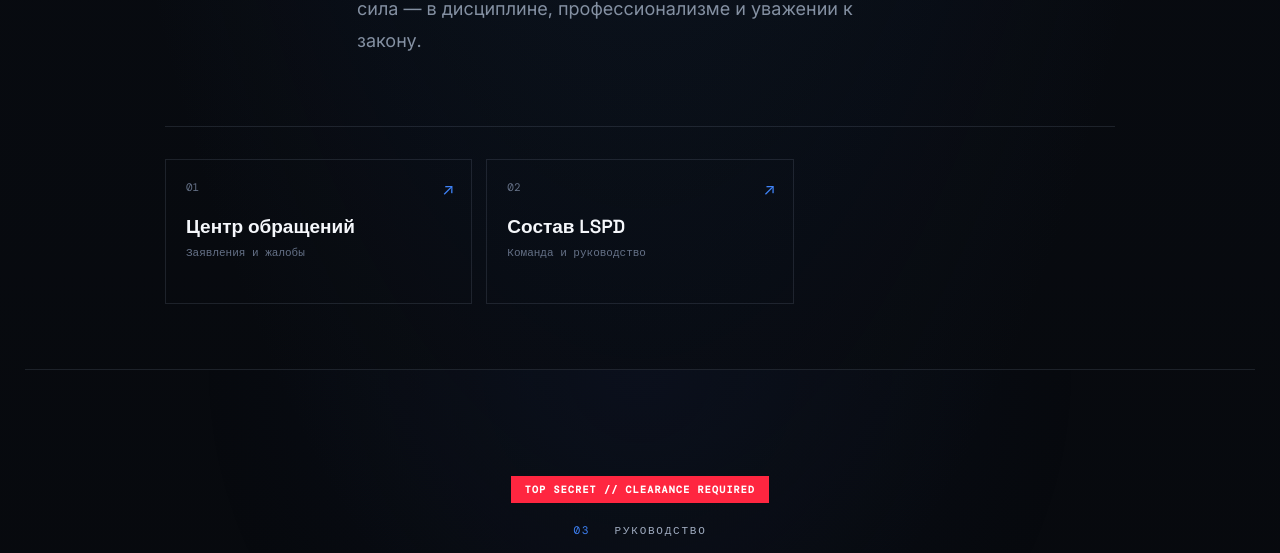
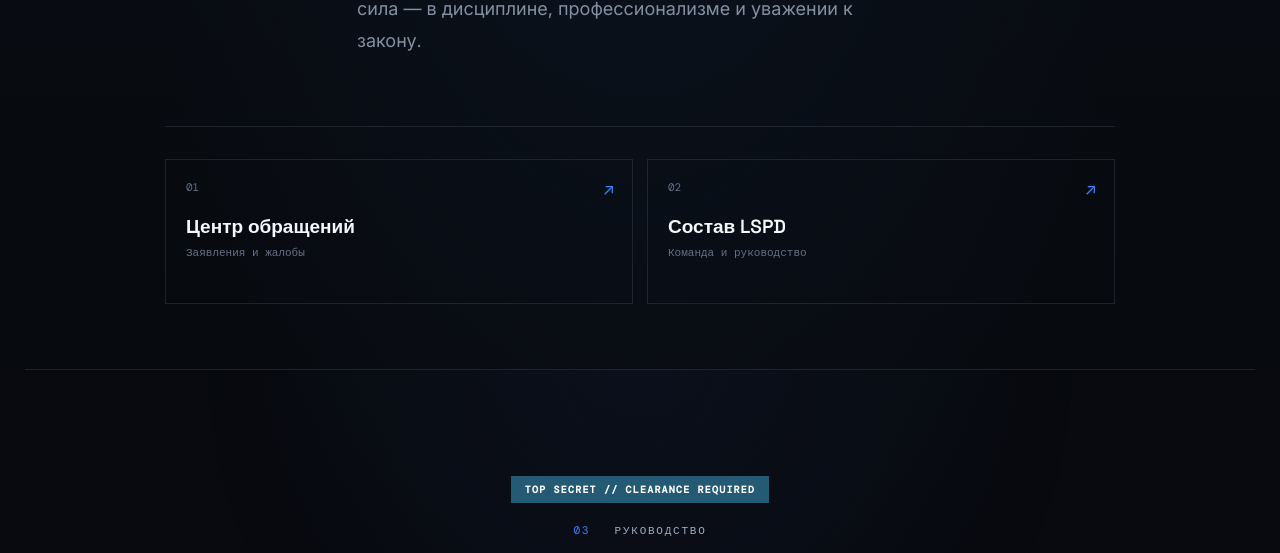
Before and after one commit to kofflay/majestic-web, a Next.js app: page /start in a window 1280 px wide. Shown: the part 898-1451 px from the top of the page. Built offline with nearby package versions, Linux system fonts and the light colour scheme; no server answers.

Commit message:
Обновить стартовую сетку и цвет TOP SECRET

```diff
--- a/styles/globals.css
+++ b/styles/globals.css
@@ -29,10 +29,10 @@ button { color: inherit; }
 .landing-orbit { position: absolute; right: 9%; bottom: 35px; display: grid; place-items: center; width: 145px; height: 145px; border: 1px solid rgba(63,131,248,.18); border-radius: 50%; color: var(--blue); } .landing-orbit::before, .landing-orbit::after { content: ''; position: absolute; border: 1px solid rgba(63,131,248,.12); border-radius: 50%; } .landing-orbit::before { inset: -17px; } .landing-orbit::after { inset: 17px; } .landing-orbit strong { font: 28px 'Space Grotesk', sans-serif; } .landing-orbit small { margin-top: -42px; color: #60708a; font: 7px 'DM Mono', monospace; letter-spacing: .16em; }
 .landing-meta { position: absolute; bottom: 15px; color: #566174; font: 8px 'DM Mono', monospace; letter-spacing: .14em; } .landing-meta--left { left: 18px; } .landing-meta--center { left: 50%; transform: translateX(-50%); } .landing-meta--right { right: 18px; }
 .landing-mission { width: min(760px, calc(100% - 40px)); margin: 0 auto; padding: 62px 0; display: grid; grid-template-columns: 140px 1fr 100px; gap: 28px; border-bottom: 1px solid var(--line); } .landing-section-label { color: #a0acc0; font: 9px 'DM Mono', monospace; letter-spacing: .16em; padding-top: 8px; } .landing-section-label span { color: var(--blue); margin-right: 16px; } .landing-mission h2 { margin: 0 0 20px; font: 400 40px/1.08 'Space Grotesk', sans-serif; letter-spacing: -.05em; } .landing-mission h2 em { color: var(--blue); font-style: normal; } .landing-mission p { max-width: 500px; color: #8490a2; font-size: 14px; line-height: 1.75; } .landing-text-link { display: inline-block; margin-top: 25px; } .landing-quote { color: #263146; font: 100px Georgia, serif; line-height: .7; }
-.landing-cards { width: min(760px, calc(100% - 40px)); margin: 0 auto; padding: 28px 0 58px; display: grid; grid-template-columns: repeat(3, 1fr); gap: 12px; } .landing-cards a { position: relative; min-height: 125px; padding: 18px; border: 1px solid var(--line); color: var(--text); text-decoration: none; transition: .2s ease; } .landing-cards a:hover { border-color: rgba(63,131,248,.6); background: rgba(63,131,248,.06); transform: translateY(-3px); } .landing-cards span, .landing-cards small { display: block; color: #657187; font: 9px 'DM Mono', monospace; } .landing-cards strong { display: block; margin: 18px 0 6px; font: 600 15px 'Space Grotesk', sans-serif; } .landing-cards b { position: absolute; top: 17px; right: 17px; color: var(--blue); font-weight: 400; }
+.landing-cards { width: min(760px, calc(100% - 40px)); margin: 0 auto; padding: 28px 0 58px; display: grid; grid-template-columns: repeat(2, minmax(0, 1fr)); gap: 12px; } .landing-cards a { position: relative; min-height: 125px; padding: 18px; border: 1px solid var(--line); color: var(--text); text-decoration: none; transition: .2s ease; } .landing-cards a:hover { border-color: rgba(63,131,248,.6); background: rgba(63,131,248,.06); transform: translateY(-3px); } .landing-cards span, .landing-cards small { display: block; color: #657187; font: 9px 'DM Mono', monospace; } .landing-cards strong { display: block; margin: 18px 0 6px; font: 600 15px 'Space Grotesk', sans-serif; } .landing-cards b { position: absolute; top: 17px; right: 17px; color: var(--blue); font-weight: 400; }
 .landing-footer { width: min(1180px, calc(100% - 40px)); margin: 0 auto; padding: 17px 0 22px; display: flex; align-items: center; justify-content: space-between; gap: 16px; color: #566174; font: 8px 'DM Mono', monospace; letter-spacing: .13em; } .landing-footer__credit { color: #657187; white-space: nowrap; } .landing-footer__credit strong { color: #a0acc0; font-weight: 500; } .landing-footer__author { display: inline-flex; align-items: center; gap: 7px; color: #566174; white-space: nowrap; } .landing-footer__author strong { color: #a0acc0; font-weight: 500; } .landing-footer__discord { color: #68758a; letter-spacing: .08em; } .landing-loading { min-height: 100vh; display: grid; place-content: center; color: var(--muted); background: var(--bg); font: 12px 'DM Mono', monospace; letter-spacing: .12em; }
 .landing-command { width: min(1180px, calc(100% - 40px)); margin: 0 auto; padding: 96px 0 110px; border-top: 1px solid var(--line); text-align: center; background: radial-gradient(circle at 50% 0%, rgba(19, 31, 62, .2), transparent 58%); }
-.landing-command__eyebrow { display: inline-block; margin-bottom: 20px; padding: 7px 14px; color: #fff; background: #ff2640; font: 700 10px 'DM Mono', monospace; letter-spacing: .12em; }
+.landing-command__eyebrow { display: inline-block; margin-bottom: 20px; padding: 7px 14px; color: #fff; background: #245a73; font: 700 10px 'DM Mono', monospace; letter-spacing: .12em; }
 .landing-command .landing-section-label { padding-top: 0; margin-bottom: 16px; }
 .landing-command h2 { margin: 0; color: var(--text); font: 500 42px/1.1 'Space Grotesk', sans-serif; letter-spacing: -.05em; }
 .landing-command > p { margin: 12px 0 36px; color: #8490a2; font-size: 14px; }
@@ -1082,10 +1082,6 @@ select option { background: #0b0f16 !important; color: var(--text) !important; }
   background:linear-gradient(135deg,#5795f5,#3979df) !important;
 }
 .form-card__body button:disabled { cursor:not-allowed !important; }
-.department-grid {
-  display:grid; grid-template-columns:repeat(auto-fit,minmax(min(100%,310px),1fr)); gap:20px; align-items:stretch;
-}
-.department-grid > * { min-width:0; }
 .history-loading,.staff-page__loading {
   min-height:100vh; display:flex; flex-direction:column; align-items:center; justify-content:center; gap:14px;
   background:var(--bg); color:var(--muted); font:10px 'DM Mono',monospace; letter-spacing:.14em;
```
